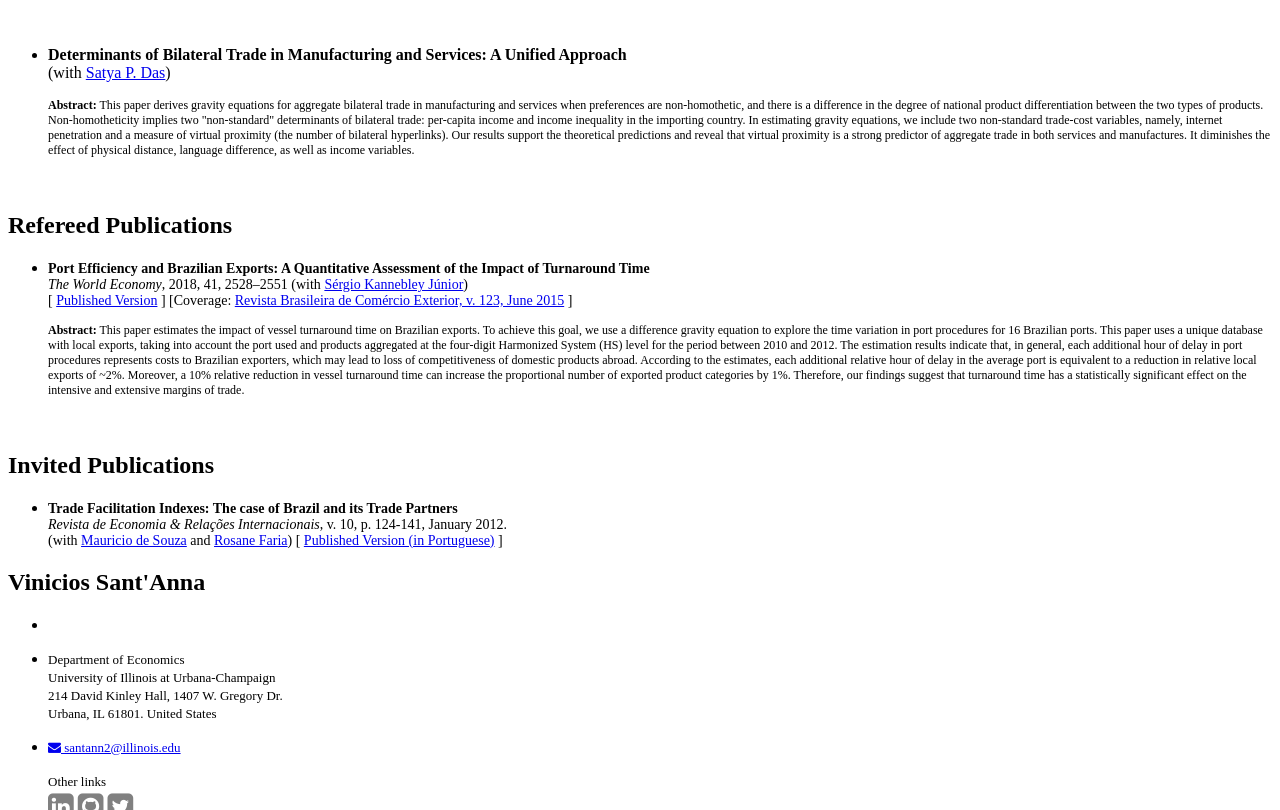
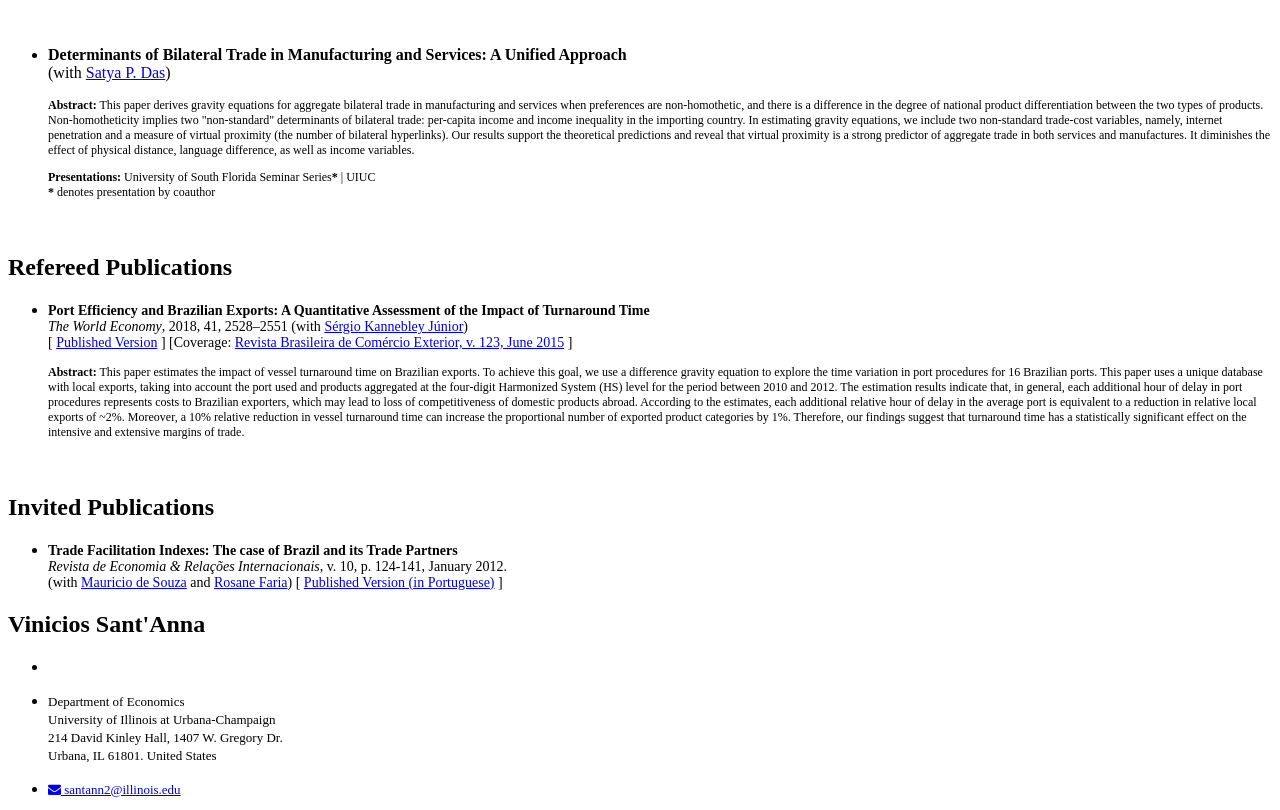
Before and after one commit to vpsantanna/vpsantanna.github.io, a Jekyll site: the page built from 2-research.md, in a window 1280 px wide and 900 px high, scrolled down 895 px, cut to the strip 90-900 px from the top of the window. Built offline with Jekyll 4.4.1, drawn with Linux system fonts in a browser that asks for light colours; a script that is not in the unit is left out.

Commit message:
Update 2-research.md

```diff
--- a/2-research.md
+++ b/2-research.md
@@ -37,6 +37,8 @@ permalink: /research/
 
    <p style="font-size:12px"><b>Abstract:</b> This paper derives gravity equations for aggregate bilateral trade in manufacturing and services when preferences are non-homothetic, and there is a difference in the degree of national product differentiation between the two types of products.  Non-homotheticity implies two "non-standard" determinants of bilateral trade: per-capita income and income inequality in the importing country. In estimating gravity equations, we include two non-standard trade-cost variables, namely, internet penetration and a measure of virtual proximity (the number of bilateral hyperlinks). Our results support the theoretical predictions and reveal that virtual proximity is a strong predictor of aggregate trade in both services and manufactures. It diminishes the effect of physical distance, language difference, as well as income variables.</p>
 
+   <p style="font-size:12px"><b>Presentations:</b> University of South Florida Seminar Series<b>*</b> | UIUC <br> <b>*</b> denotes presentation by coauthor </p>
+
 <br>
 
 # Refereed Publications
```
